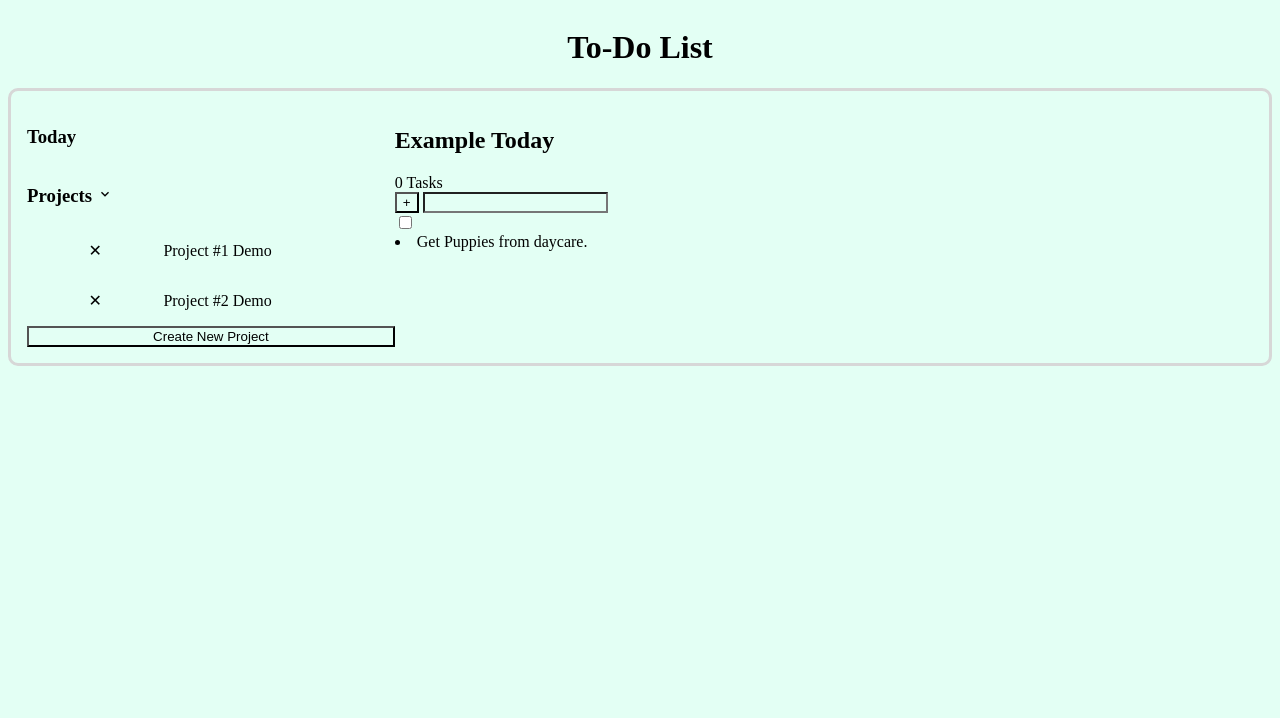
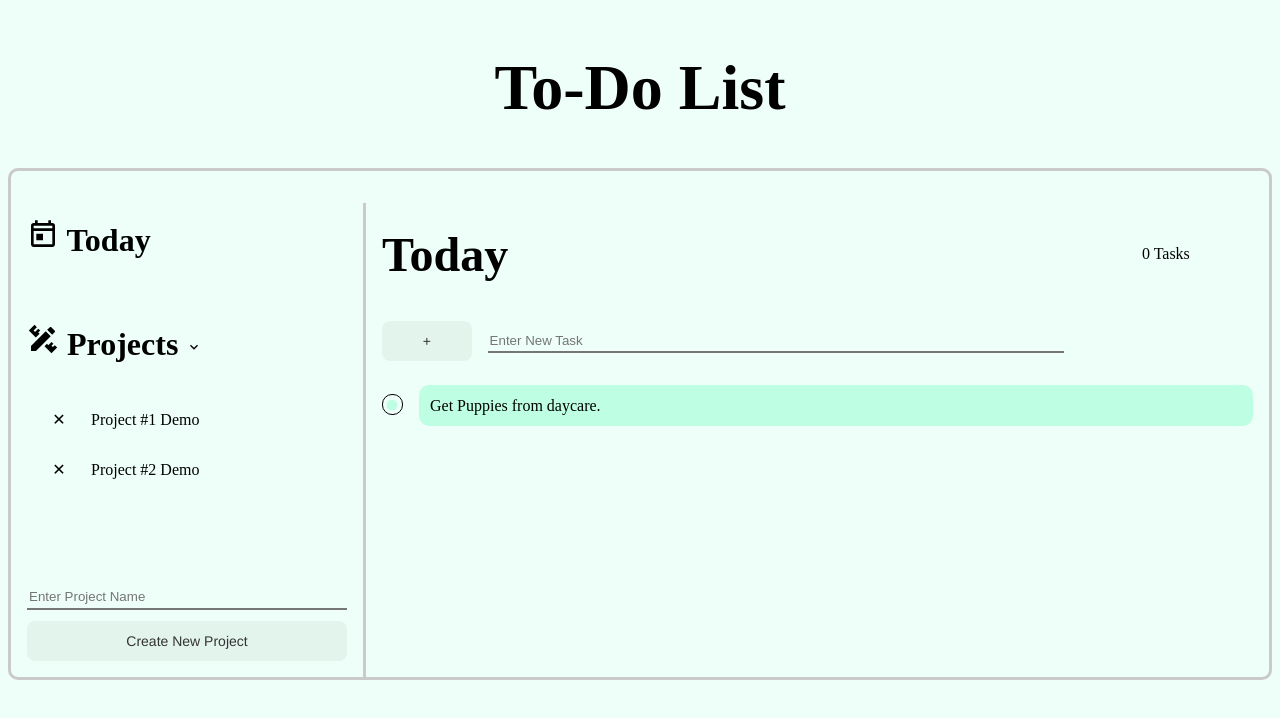
Before and after one commit to niko17x/to-do-list, a plain HTML site: page index.html in a window 1280 px wide. Drawn offline with Linux system fonts and the light colour scheme.

Commit message:
Html structuring completed and updated css file with 90% design completion

```diff
--- a/index.html
+++ b/index.html
@@ -18,11 +18,20 @@
         <div class="body">
             <div class="navbar">
                 <div class="navbar-today">
-                    <h3 class="subtitle">Today</h2>
+                    <h3 class="subtitle">
+                        <span>
+                            <img src="./img/calendar-today-outline.svg" alt="" class="img-today">
+                        </span>
+                        Today
+                    </h2>
                 </div>
 
                 <div class="navbar-projects">
+
                     <h3 class="subtitle">
+                        <span>
+                            <img src="./img/pencil-ruler.svg" alt="img-project">
+                        </span>
                         Projects
                         <span>
                             <img class="chevron-down" src="./img/chevron-down.svg" alt="chevron down">
@@ -42,26 +51,33 @@
                     </div>
                 </div>
                 <div class="create-project">
+                    <label for="new-project"></label>
+                    <input class="create-project-input" type="text" name="new-project" placeholder="Enter Project Name">
                     <button class="create-project-btn">Create New Project</button>
                 </div>
             </div>
 
+            <div class="border"></div>
+
             <div class="list">
                 <div class="list-header">
-                    <h2 class="list-title">Example Today</h2>
+                    <h2 class="list-title">Today</h2>
                     <span class="task-counter">0 Tasks</span>
                 </div>
 
                 <div class="list-body">
-                    <button class="add-task-btn">&#43</button>
-                    <label for="add-task"></label>
-                    <input type="text" name="add-task">
-
-                    <div class="task-items">
-                        <label for="task">
-                            <span class="custom-checkbox"></span>
+                    <div class="create-task">
+                        <button class="add-task-btn">&#43</button>
+                        <label class="add-task-label" for="add-task">
+                            <input class="add-task-input" type="text" name="add-task" placeholder="Enter New Task">
                         </label>
-                        <input type="checkbox" name="task" id="task">
+                    </div>
+                    <!-- Demo task item (Use Template): -->
+                    <div class="task-items-container">
+                        <label class="task-item-label" for="task-item">
+                            <span class="task-item-span"></span>
+                            <input class="task-item-input" type="checkbox" name="task" id="task" checked>
+                        </label>
                         <li>Get Puppies from daycare.</li>
                     </div>
                 </div>
--- a/style.css
+++ b/style.css
@@ -1,11 +1,32 @@
+/* ! GENERAL SELECTORS */
 :root {
-    --main-bg-green-color: rgb(227, 255, 244);
-    --main-gray-color: rgb(215, 215, 215);
+    --main-bg-green-color: rgb(237, 255, 248);
+    --main-gray-color: rgb(202, 202, 202);
+    --mint-color: rgb(190, 255, 227);
 }
 
 * {
     box-sizing: border-box;
     background-color: var(--main-bg-green-color);
+}
+
+h1 {
+    font-size: 4rem;
+}
+
+h2 {
+    font-size: 3rem;
+    white-space: nowrap;
+}
+
+h3 {
+    font-size: 2rem;
+    white-space: nowrap;
+}
+
+img {
+    width: 2rem;
+    height: auto;
 }
 
 .container {
@@ -20,7 +41,7 @@
 /* ! BODY SECTION */
 .body {
     display: grid;
-    grid-template-columns: 3fr 7fr;
+    grid-template-columns: 1fr min-content 3fr;
     border: 3px solid var(--main-gray-color);
     border-radius: 10px;
     padding: 1rem;
@@ -29,12 +50,18 @@
 /* ! NAVBAR SECTION */
 .navbar {
     display: grid;
-    /* border-right: 3px solid var(--main-gray-color); */
 }
 
-.navbar > div {
-    display: grid;
-    grid-template-columns: auto;
+
+
+.navbar-today,
+.navbar-projects {
+    display: flex;
+    flex-direction: column;
+}
+
+.img-today {
+    place-self: center;
 }
 
 .chevron-down {
@@ -45,9 +72,170 @@
 
 .project-item {
     display: grid;
-    grid-template-columns: repeat(2, auto);
+    grid-template-columns: 2fr 8fr;
+}
+
+.project-item-title {
+    overflow: hidden;
+    text-overflow: ellipsis;
 }
 
 .close-btn {
     place-self: center;
 }
+
+/* All inputs affected: */
+input {
+    text-decoration: none;
+    border-left: none;
+    border-top: none;
+    border-right: none;
+    background-color: transparent;
+    resize: none;
+    outline: none;
+    height: 1.5rem;
+}
+
+input:focus {
+    outline: none;
+    border-bottom: 3px solid black;
+}
+
+/* All buttons affected: */
+button {
+    background-color: rgba(51, 51, 51, 0.05);
+    border-radius: 8px;
+    border-width: 0;
+    color: #333333;
+    cursor: pointer;
+    display: inline-block;
+    font-family: "Haas Grot Text R Web", "Helvetica Neue", Helvetica, Arial, sans-serif;
+    font-size: 14px;
+    font-weight: 500;
+    line-height: 20px;
+    list-style: none;
+    margin: 0;
+    padding: 10px 12px;
+    text-align: center;
+    transition: all 200ms;
+    vertical-align: baseline;
+    white-space: nowrap;
+    user-select: none;
+    -webkit-user-select: none;
+    touch-action: manipulation;
+    transition: all .2s ease-in-out;
+}
+
+button:hover {
+    transform: scale(1.1);
+}
+
+.create-project {
+    display: grid;
+    gap: 0.7rem;
+    margin-top: 5rem;
+}
+
+.create-project-btn {
+    width: 25vw;
+    place-self: center;
+}
+
+/* ! DIV BORDER BETWEEN NAVBAR & LIST SECTIONS */
+.border {
+    border-right: 3px solid var(--main-gray-color);
+    margin: 1rem;
+    height: 100%;
+}
+
+/* ! LIST SECTION */
+
+.list-header {
+    display: grid;
+    grid-template-columns: 4fr 1fr;
+}
+
+.task-counter {
+    place-self: center;
+}
+
+.add-task-label {
+    align-self: center;
+}
+
+.add-task-input {
+    /* border: none; */
+    margin-left: 1rem;
+    width: 45vw;
+}
+
+.add-task-btn {
+    width: 7vw;
+}
+
+
+/* ! LIST BODY SECTION */
+
+.list-body {
+    display: grid;
+    /* grid-template-columns: min-content auto; */
+}
+
+.create-task {
+    display: grid;
+    grid-template-columns: min-content auto;
+}
+
+.task-items-container {
+    display: grid;
+    grid-template-columns: min-content auto;
+    gap: 1rem;
+    margin-top: 1.5rem;
+}
+
+.task-item-label {
+    place-self: center;
+}
+
+/* Styling each task list */
+input[type="checkbox"] {
+    display: grid;
+    place-content: center;
+
+    -webkit-appearance: none;
+    appearance: none;
+    margin: 0;
+    width: 1.3rem;
+    height: 1.3rem;
+    border: 0.1rem solid black;
+    border-radius: 10px;
+    transform: translateY(-0.075em);
+}
+
+input[type="checkbox"]::before {
+    content: "";
+    width: 0.5rem;
+    height: 0.5rem;
+    transform: scale(0);
+    transition: 120ms transform ease-in-out;
+    box-shadow: inset 1rem 1rem var(--mint-color);
+}
+
+input[type="checkbox"]:checked::before {
+    transform: scale(1.4);
+    border-radius: 50%;
+}
+
+/* ! TODO TASK ITEMS (Dynamically created tasks) */
+.task-items-container > li {
+    list-style: none;
+    align-self: center;
+    background: var(--mint-color);
+    border-radius: 10px;
+    padding: 0.7rem;
+}
+
+/* ! DYNAMICALLY ACTIVATED SELECTORS - JS */
+.active {
+    /*  */
+}
```
Also changed, not shown: 2 other files.
